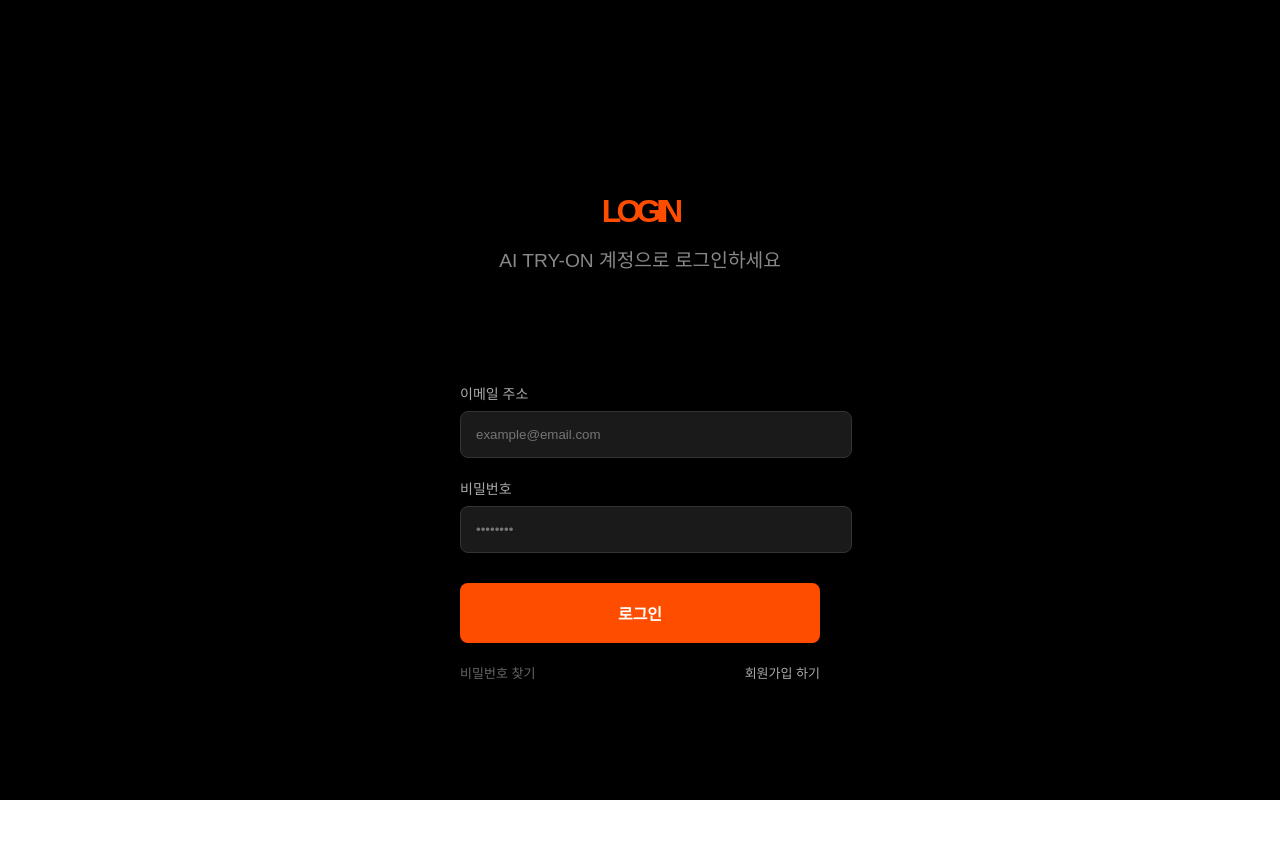
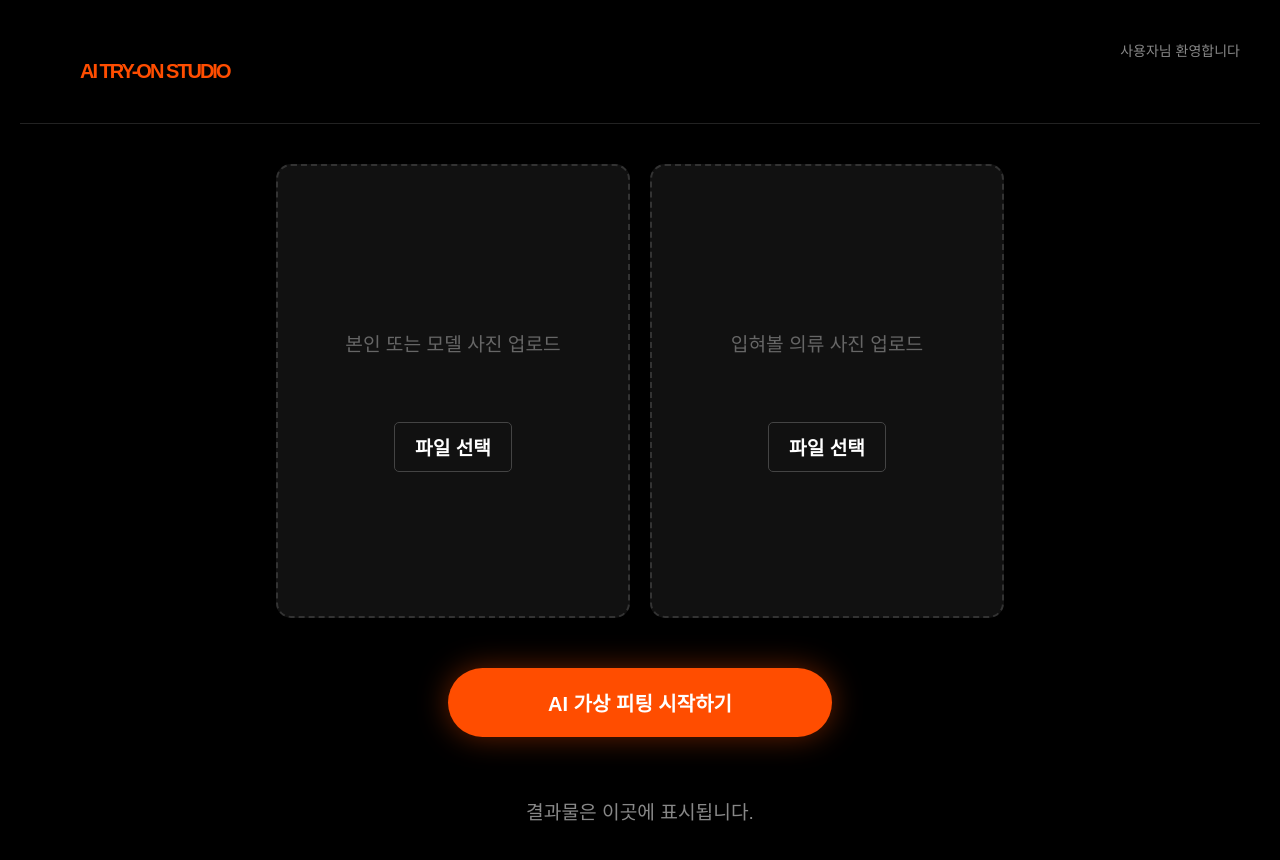
Before and after one commit to dohaw-cmyk/AI-TryOn-Project, a Next.js app: page / in a window 1280 px wide. Shown: the top 860 px of the page. Before the commit the page ends 800 px from the top, so only its background shows below. Built offline with nearby package versions, Linux system fonts and the light colour scheme; no server answers.

Commit message:
Update page.tsx

```diff
--- a/app/page.tsx
+++ b/app/page.tsx
@@ -2,95 +2,63 @@
 
 import React, { useState } from 'react';
 
-export default function LoginPage() {
-  const [email, setEmail] = useState('');
-  const [password, setPassword] = useState('');
-
+export default function StudioPage() {
   return (
     <div style={{
       minHeight: '100vh',
-      backgroundColor: '#000000',
-      color: '#ffffff',
-      display: 'flex',
-      flexDirection: 'column',
-      alignItems: 'center',
-      justifyContent: 'center',
-      fontFamily: 'sans-serif'
+      backgroundColor: '#000',
+      color: '#fff',
+      fontFamily: 'sans-serif',
+      padding: '20px'
     }}>
-      {/* 뒤로가기 혹은 로고 */}
-      <div style={{ marginBottom: '40px', textAlign: 'center' }}>
-        <h2 style={{ fontSize: '32px', fontWeight: '900', color: '#ff4d00' }}>LOGIN</h2>
-        <p style={{ color: '#888', marginTop: '10px' }}>AI TRY-ON 계정으로 로그인하세요</p>
+      {/* 헤더 */}
+      <header style={{ display: 'flex', justifyContent: 'space-between', padding: '20px', borderBottom: '1px solid #222' }}>
+        <h1 style={{ fontSize: '20px', fontWeight: 'bold', color: '#ff4d00' }}>AI TRY-ON STUDIO</h1>
+        <div style={{ fontSize: '14px', color: '#888' }}>사용자님 환영합니다</div>
+      </header>
+
+      {/* 메인 작업 영역 */}
+      <main style={{
+        display: 'flex',
+        flexWrap: 'wrap',
+        gap: '20px',
+        justifyContent: 'center',
+        marginTop: '40px'
+      }}>
+
+        {/* 1. 사람 사진 업로드 */}
+        <div style={{ width: '350px', height: '450px', border: '2px dashed #333', borderRadius: '15px', display: 'flex', flexDirection: 'column', alignItems: 'center', justifyContent: 'center', backgroundColor: '#111' }}>
+          <p style={{ color: '#666' }}>본인 또는 모델 사진 업로드</p>
+          <button style={{ marginTop: '15px', padding: '10px 20px', borderRadius: '5px', border: '1px solid #444', backgroundColor: 'transparent', color: 'white', cursor: 'pointer' }}>파일 선택</button>
+        </div>
+
+        {/* 2. 옷 사진 업로드 */}
+        <div style={{ width: '350px', height: '450px', border: '2px dashed #333', borderRadius: '15px', display: 'flex', flexDirection: 'column', alignItems: 'center', justifyContent: 'center', backgroundColor: '#111' }}>
+          <p style={{ color: '#666' }}>입혀볼 의류 사진 업로드</p>
+          <button style={{ marginTop: '15px', padding: '10px 20px', borderRadius: '5px', border: '1px solid #444', backgroundColor: 'transparent', color: 'white', cursor: 'pointer' }}>파일 선택</button>
+        </div>
+      </main>
+
+      {/* 생성 버튼 */}
+      <div style={{ textAlign: 'center', marginTop: '50px' }}>
+        <button style={{
+          backgroundColor: '#ff4d00',
+          color: 'white',
+          padding: '20px 100px',
+          fontSize: '20px',
+          fontWeight: 'bold',
+          border: 'none',
+          borderRadius: '50px',
+          cursor: 'pointer',
+          boxShadow: '0 0 30px rgba(255, 77, 0, 0.4)'
+        }}>
+          AI 가상 피팅 시작하기
+        </button>
       </div>
 
-      {/* 로그인 폼 박스 */}
-      <div style={{
-        width: '100%',
-        maxWidth: '400px',
-        padding: '20px',
-        boxSizing: 'border-box'
-      }}>
-        {/* 이메일 입력창 */}
-        <div style={{ marginBottom: '20px' }}>
-          <label style={{ display: 'block', marginBottom: '8px', fontSize: '14px', color: '#aaa' }}>이메일 주소</label>
-          <input
-            type="email"
-            placeholder="example@email.com"
-            value={email}
-            onChange={(e) => setEmail(e.target.value)}
-            style={{
-              width: '100%',
-              padding: '15px',
-              backgroundColor: '#1a1a1a',
-              border: '1px solid #333',
-              borderRadius: '8px',
-              color: 'white',
-              outline: 'none'
-            }}
-          />
-        </div>
-
-        {/* 비밀번호 입력창 */}
-        <div style={{ marginBottom: '30px' }}>
-          <label style={{ display: 'block', marginBottom: '8px', fontSize: '14px', color: '#aaa' }}>비밀번호</label>
-          <input
-            type="password"
-            placeholder="••••••••"
-            value={password}
-            onChange={(e) => setPassword(e.target.value)}
-            style={{
-              width: '100%',
-              padding: '15px',
-              backgroundColor: '#1a1a1a',
-              border: '1px solid #333',
-              borderRadius: '8px',
-              color: 'white',
-              outline: 'none'
-            }}
-          />
-        </div>
-
-        {/* 로그인 버튼 */}
-        <button style={{
-          width: '100%',
-          padding: '18px',
-          backgroundColor: '#ff4d00',
-          color: 'white',
-          fontSize: '16px',
-          fontWeight: 'bold',
-          border: 'none',
-          borderRadius: '8px',
-          cursor: 'pointer',
-          marginBottom: '20px'
-        }}>
-          로그인
-        </button>
-
-        {/* 하단 링크 */}
-        <div style={{ display: 'flex', justifyContent: 'space-between', fontSize: '13px', color: '#666' }}>
-          <span style={{ cursor: 'pointer' }}>비밀번호 찾기</span>
-          <span style={{ cursor: 'pointer', color: '#aaa' }}>회원가입 하기</span>
-        </div>
+      {/* 결과 영역 (미리보기) */}
+      <div style={{ marginTop: '60px', textAlign: 'center', color: '#444' }}>
+        <p>결과물은 이곳에 표시됩니다.</p>
       </div>
     </div>
   );
```
